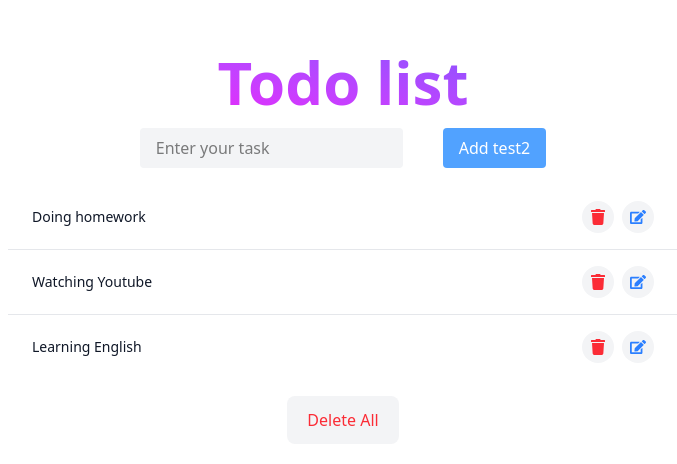
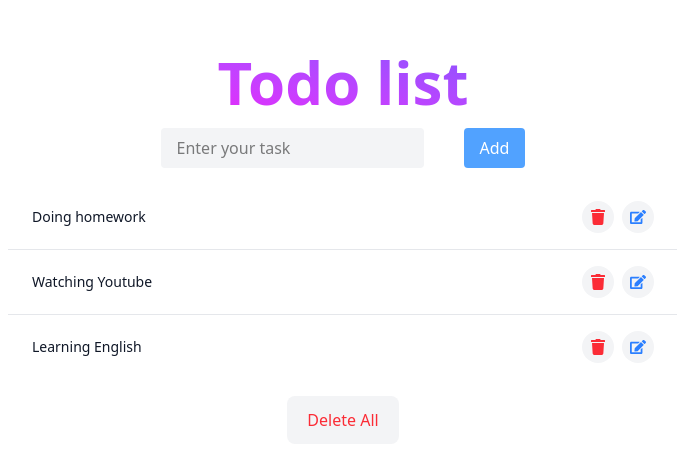
Before and after one commit to shin-client/hdit-react-ultimate, a React (Vite) app: page / in a window 1280 px wide. Shown: the part 152-616 px from the top of the page, without its empty margins (297-974 px from the left). Built offline with nearby package versions, Linux system fonts and the light colour scheme.

Commit message:
test2 done

```diff
--- a/src/components/TodoAdd.jsx
+++ b/src/components/TodoAdd.jsx
@@ -7,7 +7,7 @@
         placeholder="Enter your task"
       />
       <button className="bg-blue-400 px-4 py-2 text-white rounded cursor-pointer hover:opacity-85 transition-colors">
-        Add test2
+        Add
       </button>
     </div>
   );
```
